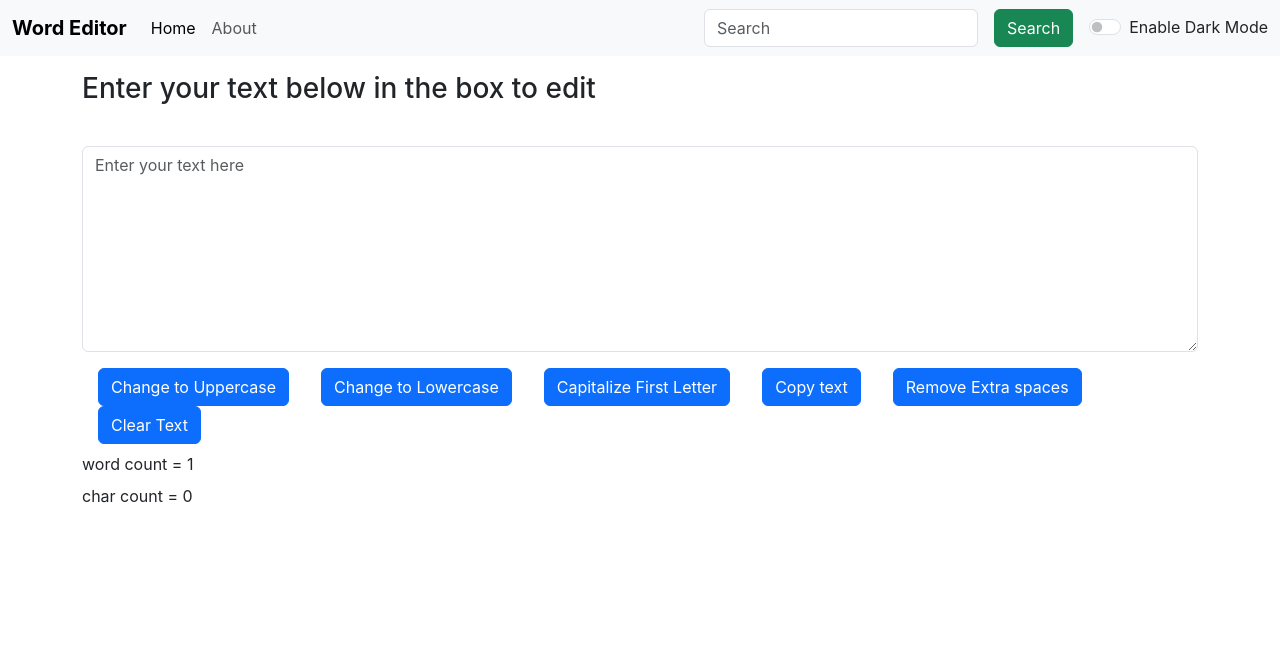
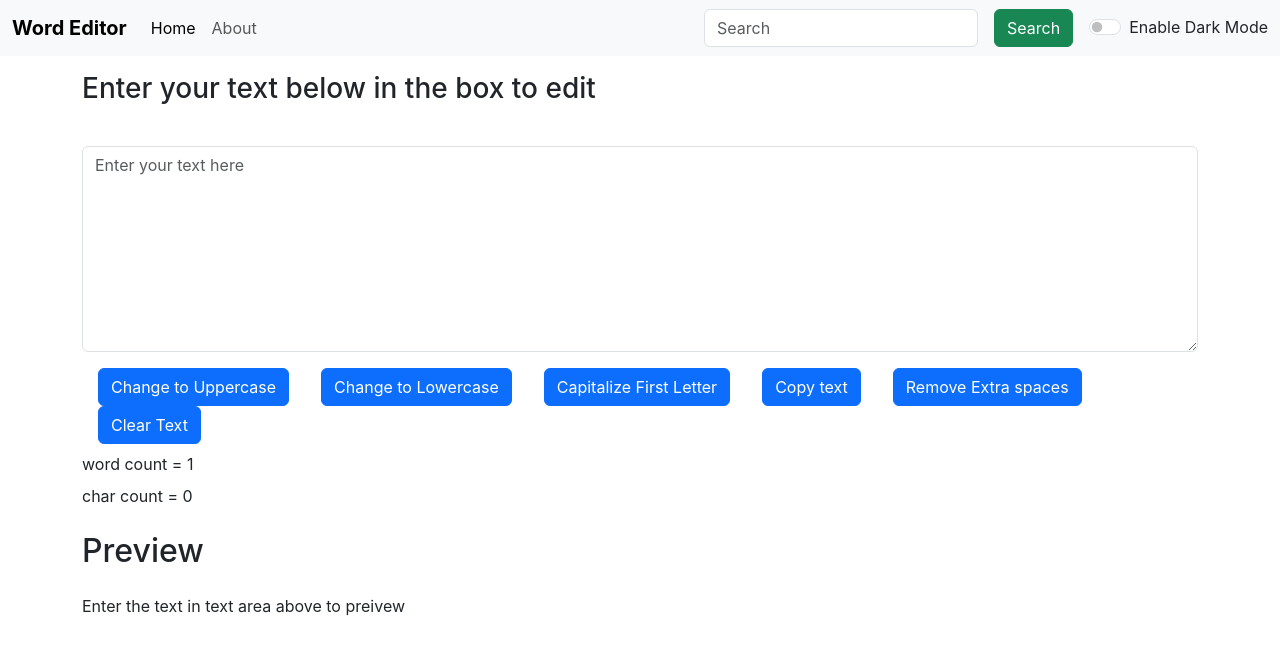
Before and after one commit to iot-dt/ReactApp1, a React (Create React App) app: page / in a window 1280 px wide. Shown: the top 654 px of the page. Built offline with nearby package versions, Linux system fonts and the light colour scheme.

Commit message:
Adding preview to the text area app

```diff
--- a/src/components/Textarea.js
+++ b/src/components/Textarea.js
@@ -55,6 +55,8 @@ export default memo(function Textarea() {
         </div>
          <p className="my-2">word count = {text.split(" ").length}</p>
          <p className="my-2">char count = {text.length}</p>
+         <h2 className="my-4">Preview</h2>
+         <p>{text.length>0 ? text : "Enter the text in text area above to preivew"}</p>
       </div>
     </>
   );
```
